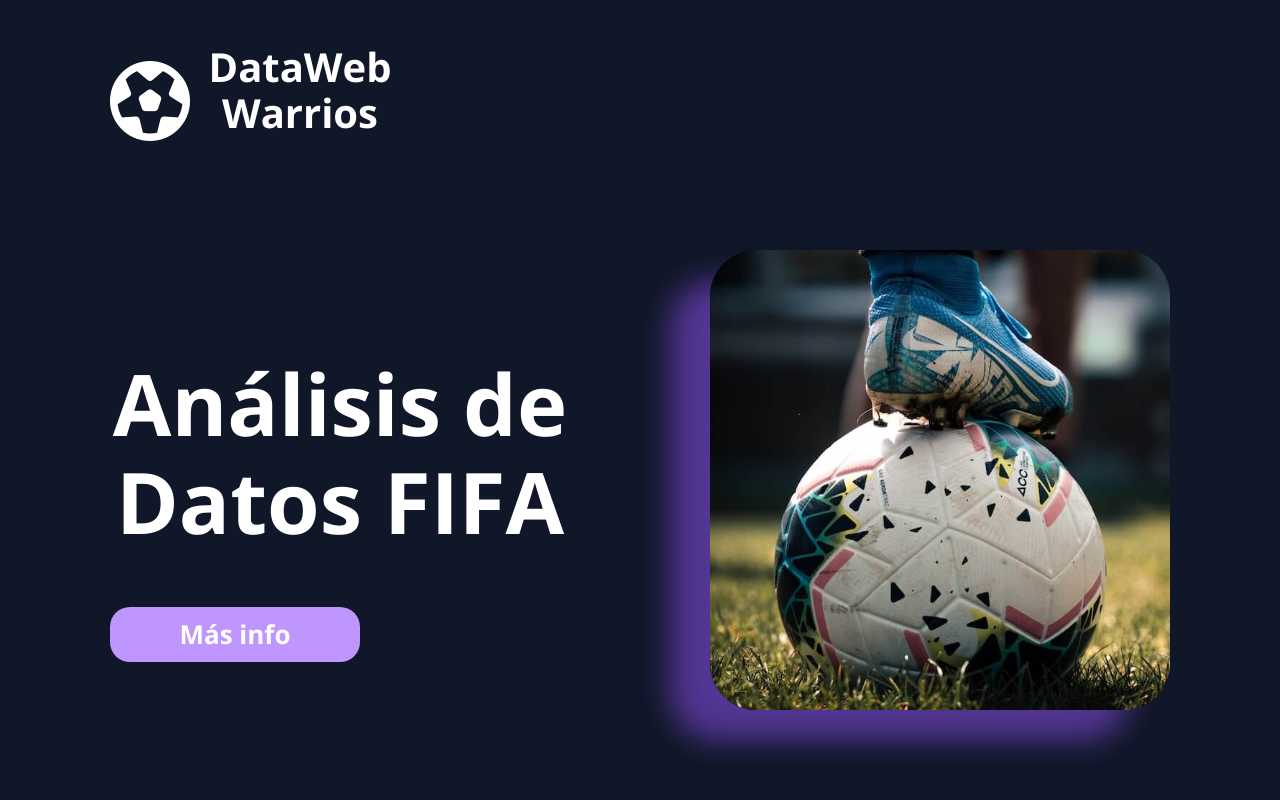
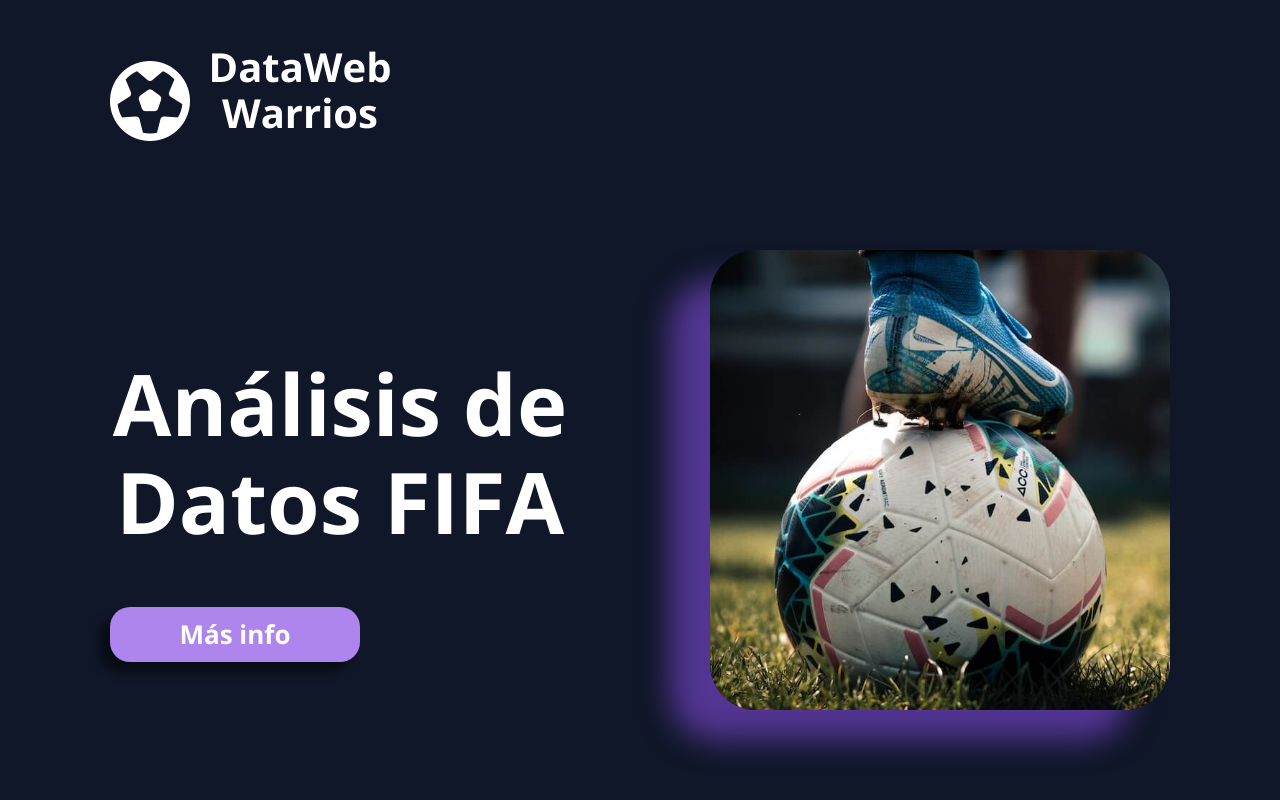
Before and after one commit to SoyIsabelMM/Hackathon-Deportivo-WebData-Warriors, a React (Create React App) app: page / in a window 1280 px wide. In both pictures the pointer is over the button "Más info". Shown: the top 800 px of the page. Built offline with nearby package versions, Linux system fonts and the light colour scheme.

Commit message:
style: Se agrego un box-shadow al botón

```diff
--- a/src/blocks/btn/btn.css
+++ b/src/blocks/btn/btn.css
@@ -12,5 +12,6 @@
 }
 
 .btn:hover {
-  background-color: #bf96fe;
+  background-color: #ae84ed;
+  box-shadow: -10px 10px 10px 0px rgba(0, 0, 0, 0.5);
 }
```
